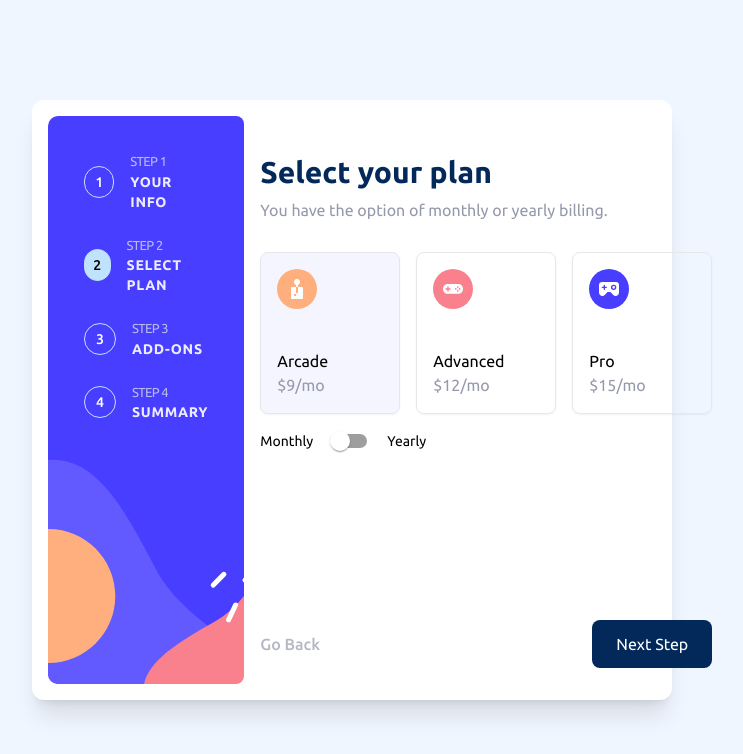
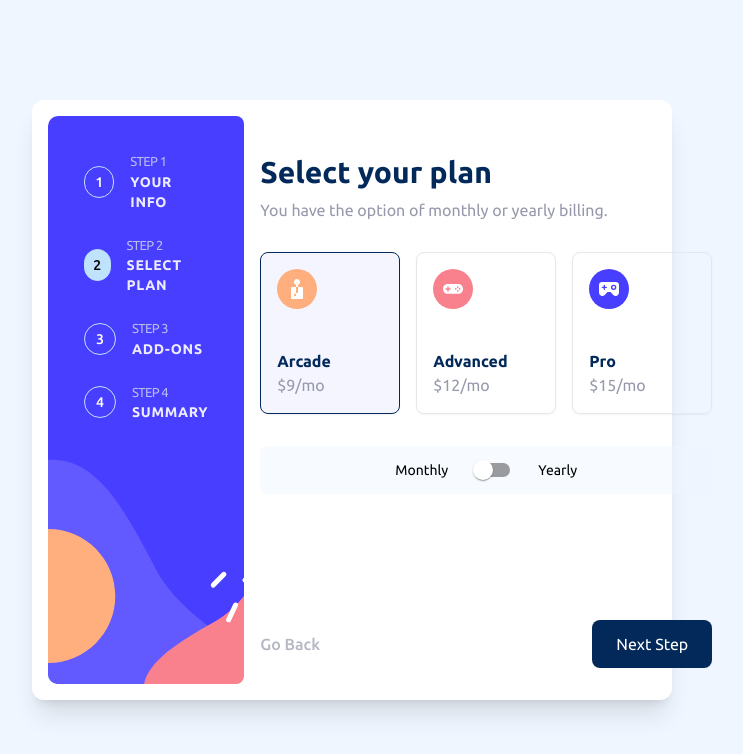
Before and after one commit to brianlagranda/multiStepForm, a React (Vite) app: page /select-plan in a window 1280 px wide. Shown: the top 754 px of the page, without its empty margins (288-1031 px from the left). Built offline with nearby package versions, Linux system fonts and the light colour scheme.

Commit message:
chore: fix PlanCard selected style

```diff
--- a/src/components/SelectPlan/PlanCard.tsx
+++ b/src/components/SelectPlan/PlanCard.tsx
@@ -16,8 +16,12 @@ const PlanCard: React.FC<PlanCardProps> = ({
     isYearly,
 }) => {
     return (
-        <div
-            className={`min-w-[140px] cursor-pointer rounded-lg border-[1.5px] p-4 shadow-sm hover:border-primary-marine-blue ${currentPlanType === planType ? ' bg-primary-purplish-blue/5' : ''}`}
+        <label
+            className={`min-w-[140px] cursor-pointer rounded-lg border-[1.5px] p-4 shadow-sm hover:border-primary-marine-blue ${
+                currentPlanType === planType
+                    ? 'border-primary-marine-blue bg-primary-purplish-blue/5'
+                    : ''
+            }`}
         >
             <input
                 type="radio"
@@ -28,7 +32,9 @@ const PlanCard: React.FC<PlanCardProps> = ({
             />
             <div>
                 <img src={imgSrc} alt={`${planType} plan`} />
-                <h3 className="mt-10">{planType}</h3>
+                <h3 className="mt-10 font-bold text-primary-marine-blue">
+                    {planType}
+                </h3>
                 <p>
                     ${planPrice}/{isYearly ? 'yr' : 'mo'}
                 </p>
@@ -38,7 +44,7 @@ const PlanCard: React.FC<PlanCardProps> = ({
                     </p>
                 )}
             </div>
-        </div>
+        </label>
     );
 };
 
--- a/src/components/SelectPlan/SelectPlan.tsx
+++ b/src/components/SelectPlan/SelectPlan.tsx
@@ -51,8 +51,8 @@ const SelectPlan: React.FC<SelectPlanProps> = ({
                         />
                     ))}
                 </div>
-                <div className="mt-2 flex items-center">
-                    <span className="mr-2 text-sm">Monthly</span>
+                <div className="mt-8 flex h-12 items-center justify-center rounded-md bg-neutral-magnolia/50">
+                    <span className="mr-4 text-sm">Monthly</span>
                     <label className="relative inline-flex cursor-pointer items-center">
                         <Switch
                             checked={checked}
@@ -60,7 +60,7 @@ const SelectPlan: React.FC<SelectPlanProps> = ({
                             inputProps={{ 'aria-label': 'controlled' }}
                         />
                     </label>
-                    <span className="ml-2 text-sm">Yearly</span>
+                    <span className="ml-4 text-sm">Yearly</span>
                 </div>
             </form>
         </>
```
